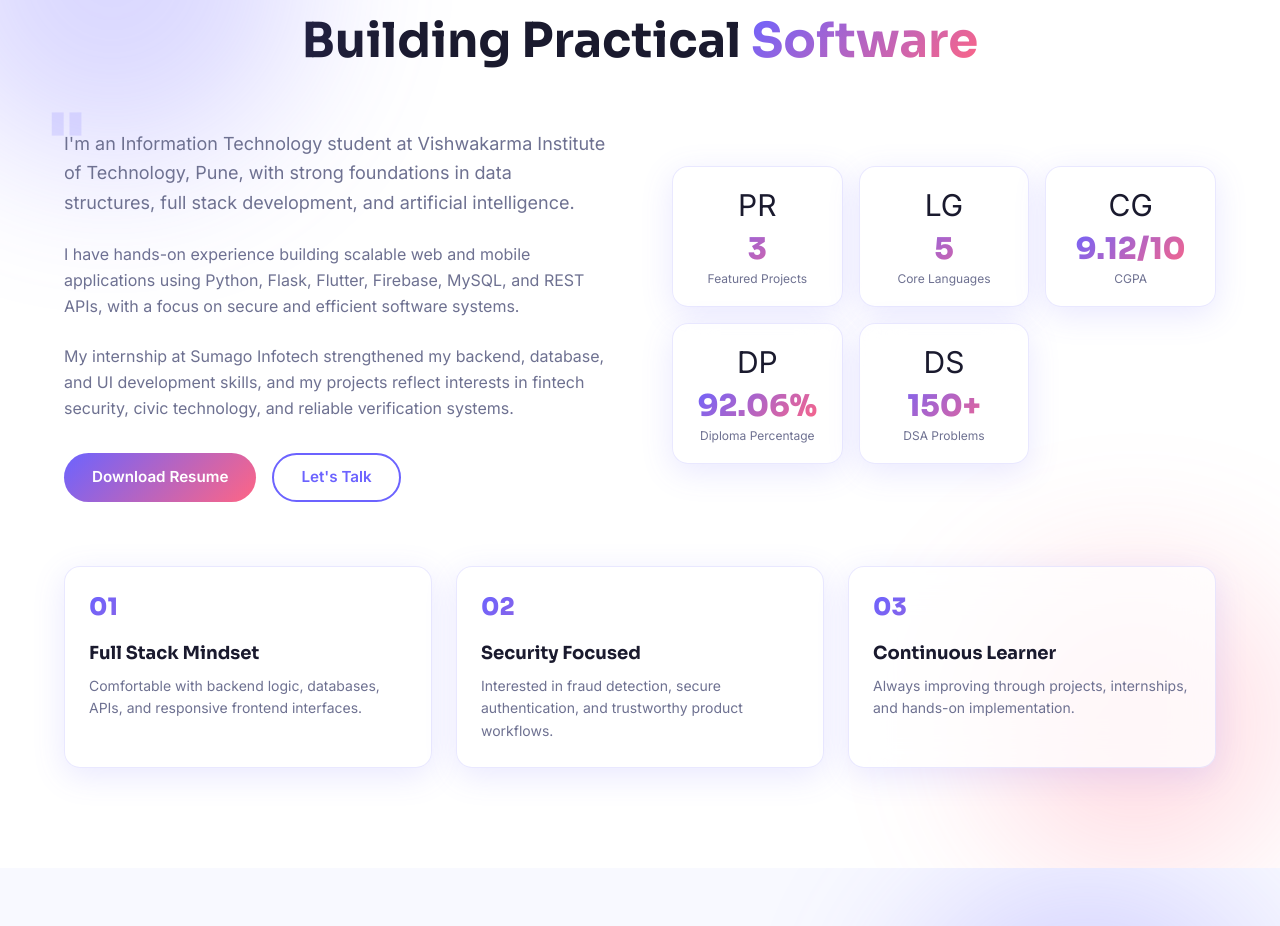
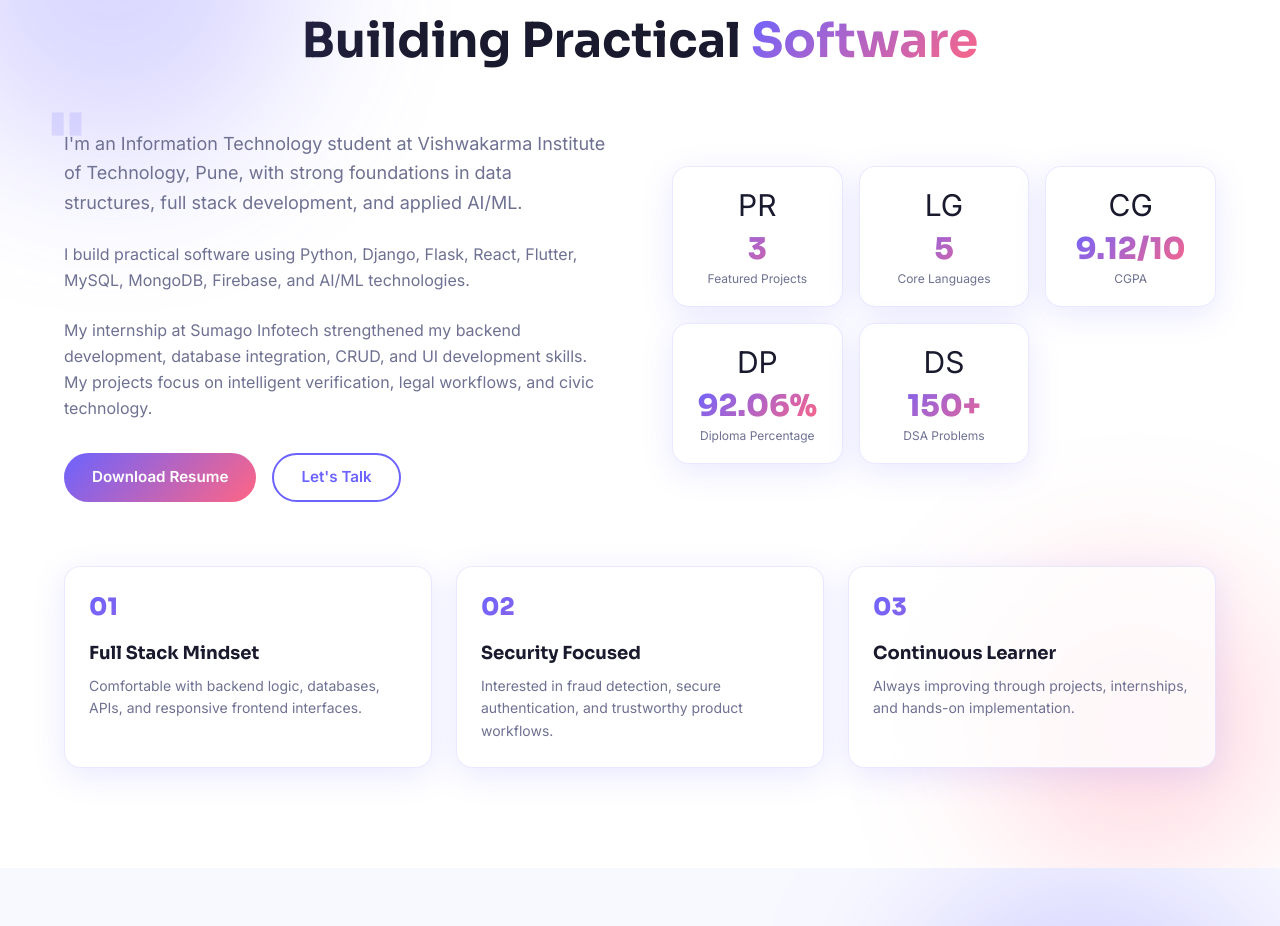
Before and after one commit to avaleajay170/MyPortfolio, a React (Vite) app: page / in a window 1280 px wide. Shown: the part 940-1866 px from the top of the page. Built offline with nearby package versions, Linux system fonts and the light colour scheme.

Commit message:
Align portfolio with latest resume

```diff
--- a/src/components/About.jsx
+++ b/src/components/About.jsx
@@ -44,7 +44,7 @@ const About = () => {
               <span className="absolute -top-6 -left-4 text-7xl text-[#6C63FF] opacity-15 font-sora font-black select-none">"</span>
               <p className="text-[#6E7191] dark:text-[#9999BB] text-lg leading-relaxed font-inter relative z-10">
                 I'm an Information Technology student at Vishwakarma Institute of Technology, Pune,
-                with strong foundations in data structures, full stack development, and artificial intelligence.
+                with strong foundations in data structures, full stack development, and applied AI/ML.
               </p>
             </motion.div>
 
@@ -55,8 +55,7 @@ const About = () => {
               custom={2}
               className="text-[#6E7191] dark:text-[#9999BB] text-base leading-relaxed font-inter"
             >
-              I have hands-on experience building scalable web and mobile applications using Python,
-              Flask, Flutter, Firebase, MySQL, and REST APIs, with a focus on secure and efficient software systems.
+              I build practical software using Python, Django, Flask, React, Flutter, MySQL, MongoDB, Firebase, and AI/ML technologies.
             </motion.p>
 
             <motion.p
@@ -66,8 +65,7 @@ const About = () => {
               custom={3}
               className="text-[#6E7191] dark:text-[#9999BB] text-base leading-relaxed font-inter"
             >
-              My internship at Sumago Infotech strengthened my backend, database, and UI development
-              skills, and my projects reflect interests in fintech security, civic technology, and reliable verification systems.
+              My internship at Sumago Infotech strengthened my backend development, database integration, CRUD, and UI development skills. My projects focus on intelligent verification, legal workflows, and civic technology.
             </motion.p>
 
             <motion.div
```
